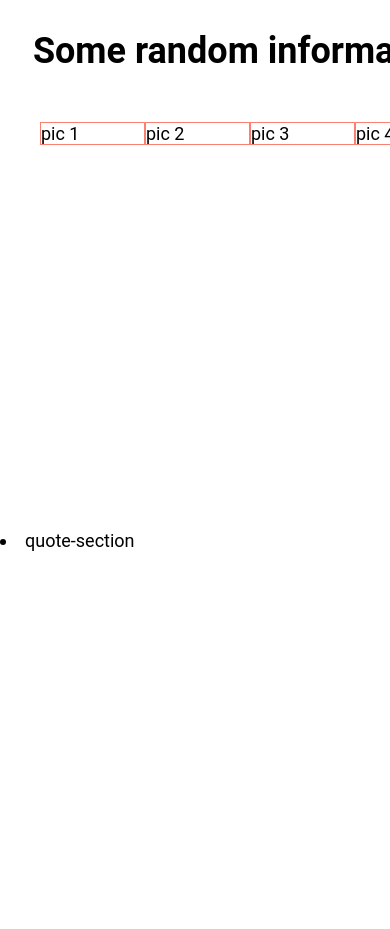
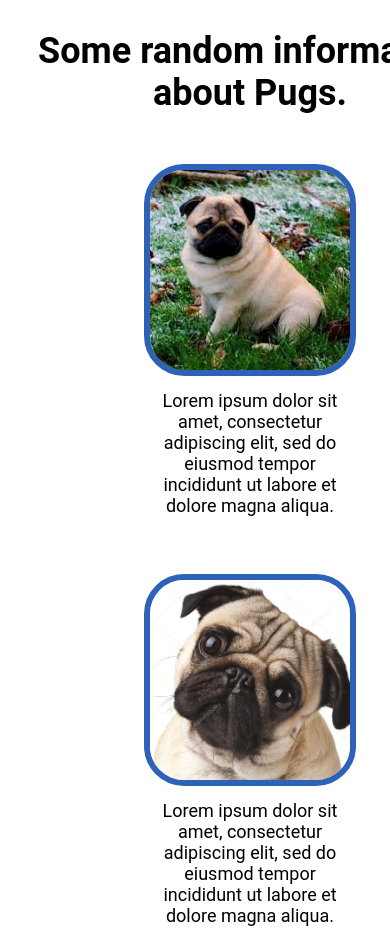
Before and after one commit to aarcThom/odin--landing-page, a plain HTML site: page landing-page.html in a window 390 px wide. Shown: the part 520-1449 px from the top of the page. Drawn offline with Linux system fonts and the light colour scheme.

Commit message:
Finish random information section
Used flex box images and image-cover to create pictures of pugs in
rounded corner frames. Used flex-wrap=wrap to make the layout responsive.
Filled image captions with lorem ipsum. Will need to be replaced.

```diff
--- a/landing-page.html
+++ b/landing-page.html
@@ -35,12 +35,24 @@
     <div class="main-sections info-section">
         <div class="hor-container">
             <div class="info-title">
-                <div class="intro-title">Some random information.</div>
+                <div class="intro-title">Some random information about Pugs.</div>
                 <div class="picture-boxes">
-                    <div class="pic-box">pic 1</div>
-                    <div class="pic-box">pic 2</div>
-                    <div class="pic-box">pic 3</div>
-                    <div class="pic-box">pic 4</div>
+                    <div class="pic-box">
+                        <a href=""><img class="pug-pics" src="./img/pug1.jpg" alt="pug1"></a>
+                       <p class="pic-capt"> Lorem ipsum dolor sit amet, consectetur adipiscing elit, sed do eiusmod tempor incididunt ut labore et dolore magna aliqua.</p>
+                    </div>
+                    <div class="pic-box">
+                        <a href=""><img class="pug-pics" src="./img/pug2.jpg" alt="pug1"></a>
+                        <p class="pic-capt"> Lorem ipsum dolor sit amet, consectetur adipiscing elit, sed do eiusmod tempor incididunt ut labore et dolore magna aliqua.</p>
+                    </div>
+                    <div class="pic-box">
+                        <a href=""><img class="pug-pics" src="./img/pug3.png" alt="pug1"></a>
+                        <p class="pic-capt"> Lorem ipsum dolor sit amet, consectetur adipiscing elit, sed do eiusmod tempor incididunt ut labore et dolore magna aliqua.</p>
+                    </div>
+                    <div class="pic-box">
+                        <a href=""><img class="pug-pics" src="./img/pug4.jpg" alt="pug1"></a>
+                        <p class="pic-capt"> Lorem ipsum dolor sit amet, consectetur adipiscing elit, sed do eiusmod tempor incididunt ut labore et dolore magna aliqua.</p>
+                    </div>
                 </div>
             </div>
             <div class="pic-boxes">
--- a/style.css
+++ b/style.css
@@ -121,9 +121,31 @@ a {
 .picture-boxes {
     display: flex;
     margin: var(--hor-pad);
+    justify-content: center;
+    gap: 60px;
+    flex-wrap: wrap;
 }
 
 .pic-box {
-    flex: 1;
-    border: 1px solid salmon;
+    flex: 0 0 200px;
+    height: 300px;
+    margin-bottom: 50px;
 }
+
+.pic-capt {
+    text-align: center;
+}
+
+.pug-pics {
+    border: 6px solid #2d62b8;
+    height: 200px;
+    width: 200px;
+    border-radius: 40px;
+    margin-bottom: 10px;
+    object-fit: cover;
+}
+
+.quote-section {
+    margin-top: 100px;
+    background-color: goldenrod;
+}
```
Also changed, not shown: img/pug1.jpg (added), img/pug2.jpg (added), img/pug3.png (added), img/pug4.jpg (added).
